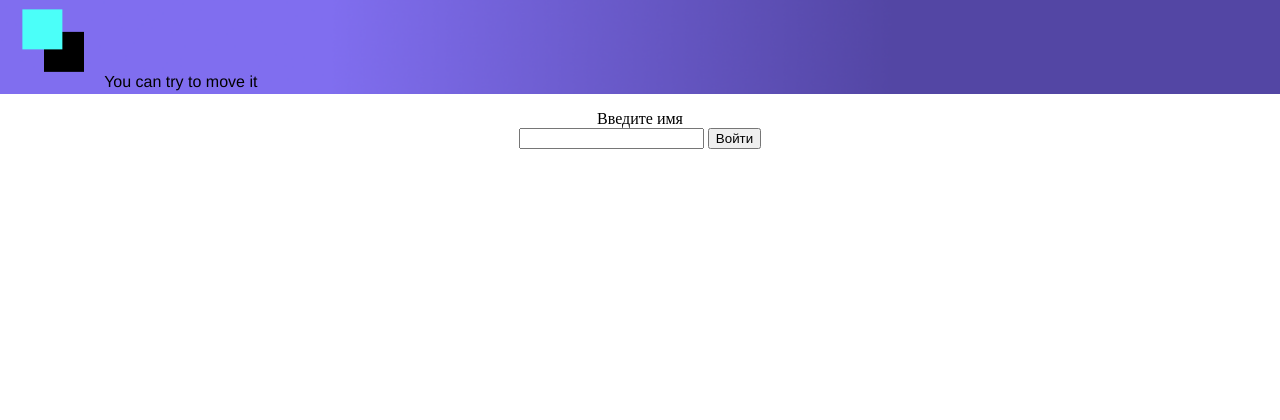
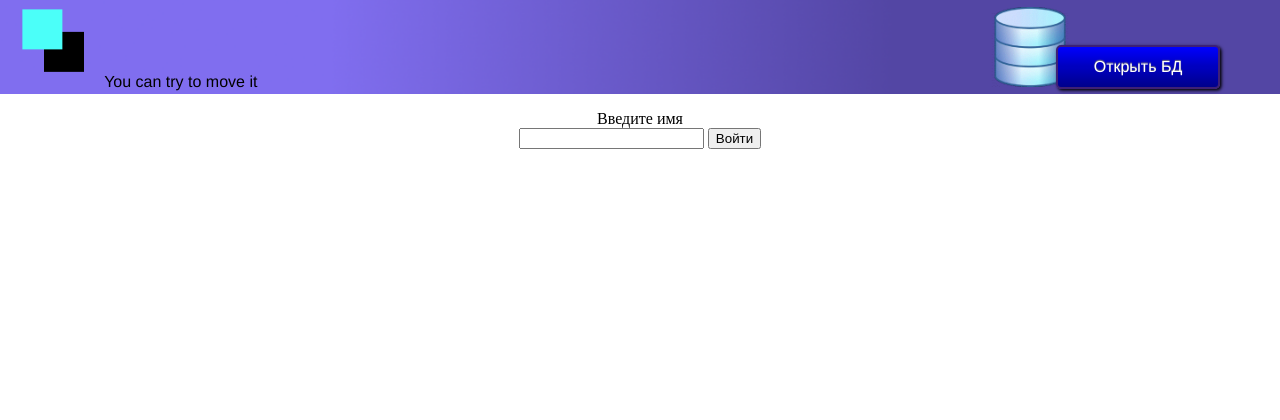
Before and after one commit to Teodorih/Moving, a PHP site: template views/view.php in a window 1280 px wide. Shown: the top 420 px of the page. Run offline with PHP 8.4, Linux system fonts and the light colour scheme; the template is opened without the code that fills it: most values are stand-ins (such as "Sample title", 1, 10 or a date in 2020); data that the repository does not hold is empty; some libraries are stand-ins or nearby versions.

Commit message:
Chanhes:View, code

```diff
--- a/views/view.php
+++ b/views/view.php
@@ -22,6 +22,8 @@
 <div id="header">
      <img src="icons/logo.png" alt="ошибка" width=80px height=80px>
     You can try to move it
+    <img id="db_icon" src="icons/database256.gif" alt="ошибка"  width=80px height=80px>
+    <a href="#" id="dbButton">Открыть БД</a>
 </div>
 </header>
 <div id="content">
--- a/web/style.css
+++ b/web/style.css
@@ -37,3 +37,30 @@ body
     padding-bottom: 50px;
 
 }
+#dbButton {
+    position: inherit;
+    top:45px;
+    left:80%;
+    display: inline-block;
+    width: 10em;
+    height: 2.5em;
+    line-height: 2.5em;
+    vertical-align: middle;
+    text-align: center;
+    text-decoration: none;
+    text-shadow: 0 -1px 1px #777;
+    color: #fff;
+    outline: none;
+    border: 2px solid #3e2076;
+    border-radius: 5px;
+    box-shadow: 0 0 0 60px rgba(0,0,0,0) inset, .1em .1em .2em #000000;
+    background: linear-gradient(blue, #0000bf 48%, #0000bf 52%, darkblue);
+}
+#dbButton:active {
+
+    box-shadow: 0 0 0 60px rgba(0,0,0,.05) inset;
+}
+#db_icon{
+    position: inherit;
+    left: 75%;
+}
```
Also changed, not shown: web/ajax.php (added, +88 -0 lines), web/index.php (+15 -58 lines), web/icons/database256.gif (added), web/icons/pour_cdm.sized.jpg (added).
